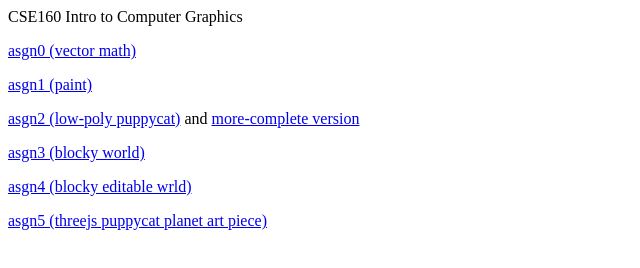
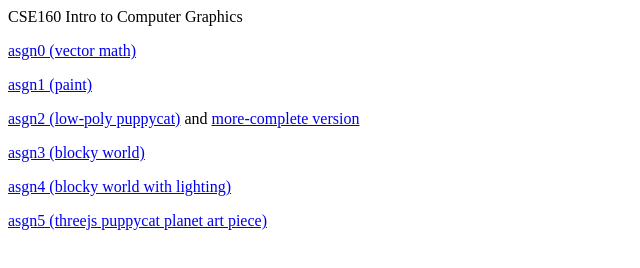
Before and after one commit to ryeno-beetle/CSE160, a plain HTML site: page index.html in a window 1280 px wide. Shown: the full height of the page, 0-640 px from the left. Drawn offline with Linux system fonts and the light colour scheme.

Commit message:
Update index.html

```diff
--- a/index.html
+++ b/index.html
@@ -4,5 +4,5 @@
 <p><a href="https://ryeno-beetle.github.io/CSE160/asgn1/Paint.html">asgn1 (paint)</a></p>
 <p><a href="https://ryeno-beetle.github.io/CSE160/asgn2/BlockyPuppyCat.html">asgn2 (low-poly puppycat)</a> and <a href="https://ryeno-beetle.github.io/LowPolyPuppyCat/">more-complete version</a></p>
 <p><a href="https://ryeno-beetle.github.io/CSE160/asgn3/VirtualWorld.html">asgn3 (blocky world)</a></p>
-<p><a href="https://ryeno-beetle.github.io/CSE160/asgn4/VirtualWorld.html">asgn4 (blocky editable wrld)</a></p>
+<p><a href="https://ryeno-beetle.github.io/CSE160/asgn4/VirtualWorld.html">asgn4 (blocky world with lighting)</a></p>
 <p><a href="https://ryeno-beetle.github.io/CSE160/asgn5/planet.html">asgn5 (threejs puppycat planet art piece)</a></p>
```
